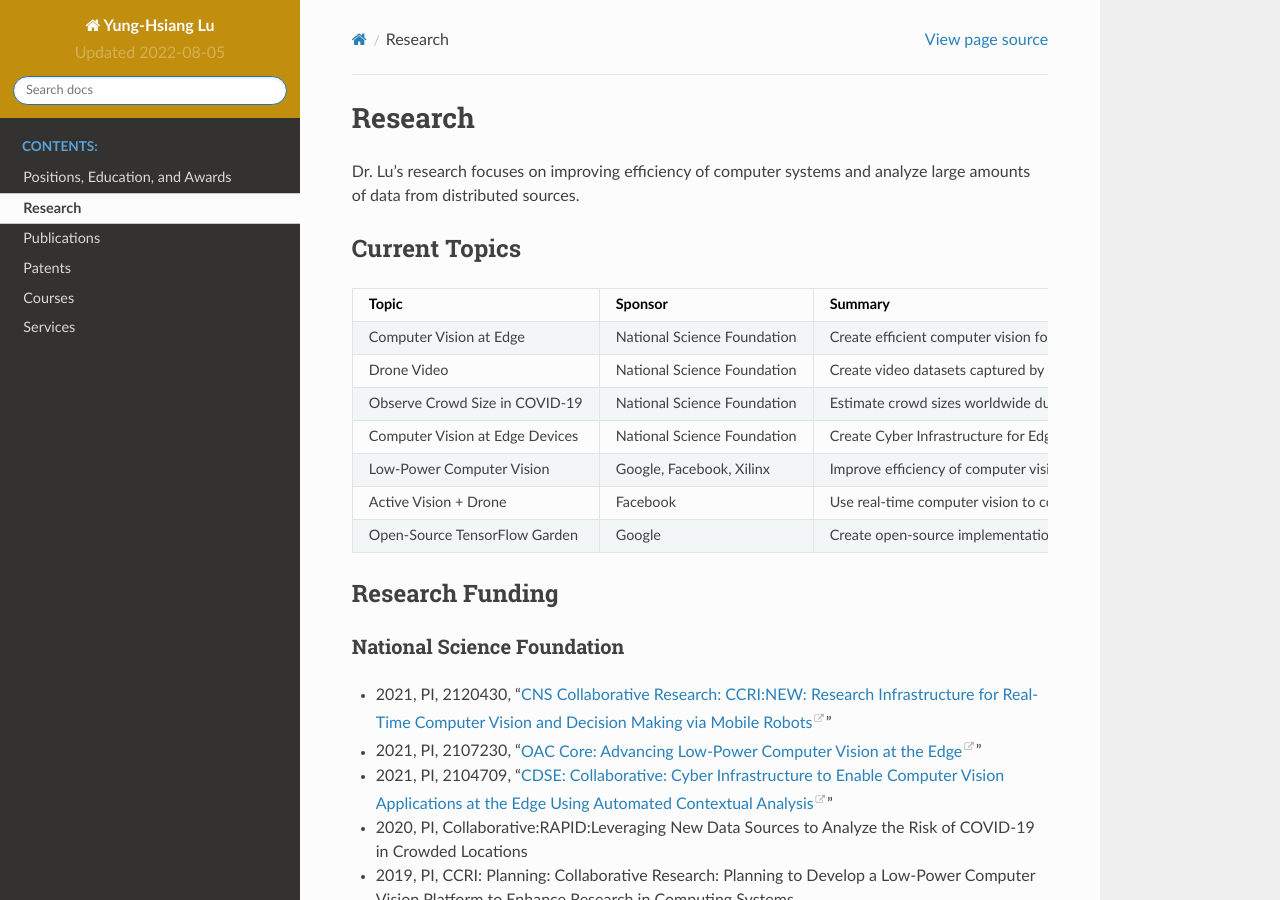
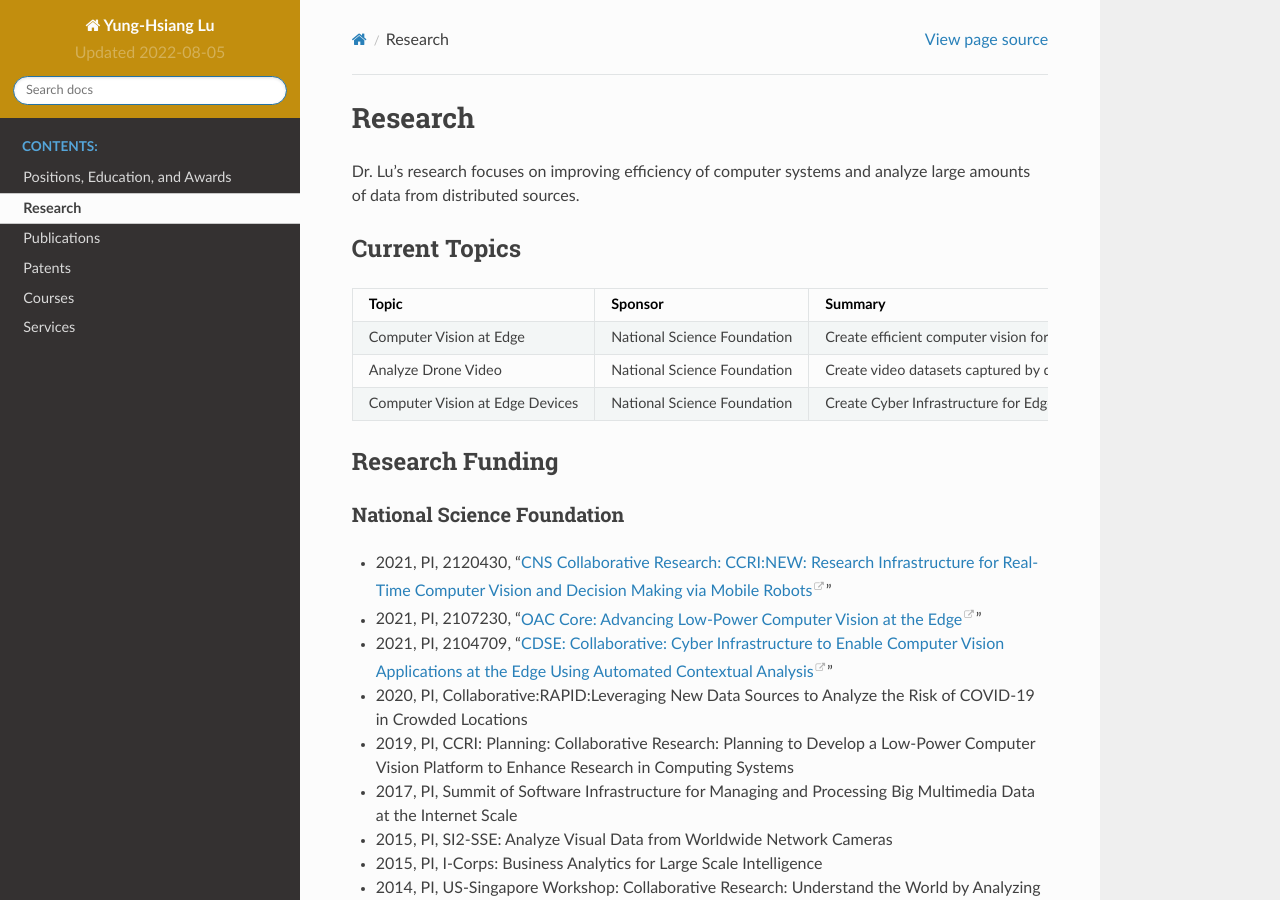
Before and after one commit to luyunghsiang/yhluweb, a Sphinx documentation site: the page built from source/research.rst, in a window 1280 px wide and 900 px high. Built offline with Sphinx 7.4.7 and the Read the Docs theme 2.0.0, drawn with Linux system fonts in a browser that asks for light colours.

Commit message:
update projects

```diff
--- a/source/research.rst
+++ b/source/research.rst
@@ -12,17 +12,9 @@ Current Topics
 +=================================+=============================+=============================================================+
 | Computer Vision at Edge         | National Science Foundation | Create efficient computer vision for edge device s          |
 +---------------------------------+-----------------------------+-------------------------------------------------------------+
-| Drone Video                     | National Science Foundation | Create video datasets captured by drone                     |
-+---------------------------------+-----------------------------+-------------------------------------------------------------+
-| Observe Crowd Size in COVID-19  | National Science Foundation | Estimate crowd sizes worldwide during COVID-19              |
+| Analyze Drone Video             | National Science Foundation | Create video datasets captured by drone                     |
 +---------------------------------+-----------------------------+-------------------------------------------------------------+
 | Computer Vision at Edge Devices | National Science Foundation | Create Cyber Infrastructure for Edge Computing              |
-+---------------------------------+-----------------------------+-------------------------------------------------------------+
-| Low-Power Computer Vision       | Google, Facebook, Xilinx    | Improve efficiency of computer vision on embedded sysems    |
-+---------------------------------+-----------------------------+-------------------------------------------------------------+
-| Active Vision + Drone           | Facebook                    | Use real-time computer vision to control drones             |
-+---------------------------------+-----------------------------+-------------------------------------------------------------+
-| Open-Source TensorFlow Garden   | Google                      | Create open-source implementation of computer vision        |
 +---------------------------------+-----------------------------+-------------------------------------------------------------+
 
 Research Funding
@@ -112,7 +104,6 @@ Google
 - 2020, Open-Source TensorFlow Model Garden
 
 - 2018, Low-Power Computer Vision Challenge
-
 
 
 Xilinx
```
